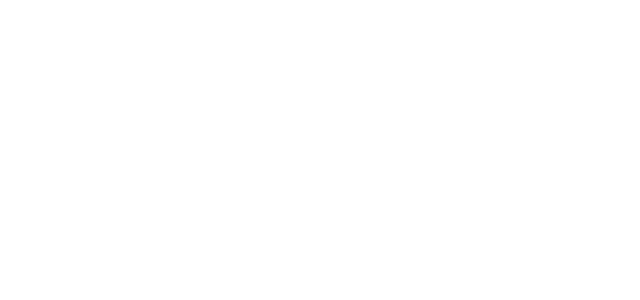
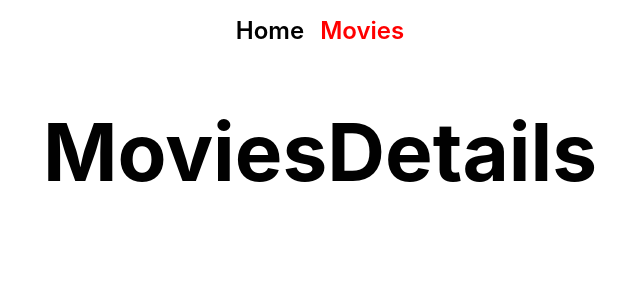
Before and after one commit to Saref111/goit-react-woolf-hw-05-movies, a React (Create React App) app: page /goit-react-woolf-hw-05-movies/movies in a window 1280 px wide. Before the commit this address had no page. Shown: the top 300 px of the page, without its empty margins (320-960 px from the left). Built offline with nearby package versions, Linux system fonts and the light colour scheme.

Commit message:
im proved routes

```diff
--- a/src/components/App.jsx
+++ b/src/components/App.jsx
@@ -9,6 +9,7 @@ export const App = () => {
     <div
       style={{
         display: 'flex',
+        flexDirection: 'column',
         justifyContent: 'center',
         alignItems: 'center',
         fontSize: 40,
@@ -19,7 +20,11 @@ export const App = () => {
         <Routes>
           <Route path="/" element={<Header />}>
             <Route index element={<Home />} />
-            <Route path="/movies/:movieId" element={<MoviesDetails />} />
+            <Route path="/movies" element={<MoviesDetails />} />
+            <Route path="/movies/:movieId" element={<MoviesDetails />}>
+              <Route path="cast" element={<div>Cast</div>} />
+              <Route path="reviews" element={<div>Reviews</div>} />
+            </Route>
           </Route>
         </Routes>
       </Suspense>
--- a/src/components/Header/Header.jsx
+++ b/src/components/Header/Header.jsx
@@ -1,9 +1,10 @@
-import { NavLink } from "react-router-dom";
+import { NavLink, Outlet } from "react-router-dom";
 
 import css from './Header.module.scss';
 
 export const Header = () => {
   return (
+    <>
       <header>
         <nav>
           <ul className={css.nav}>
@@ -16,5 +17,7 @@ export const Header = () => {
           </ul>
         </nav>
       </header>
+      <main><Outlet/></main>
+    </>
   );
 }
```
Lines whose indentation alone changed are shown as unchanged.
